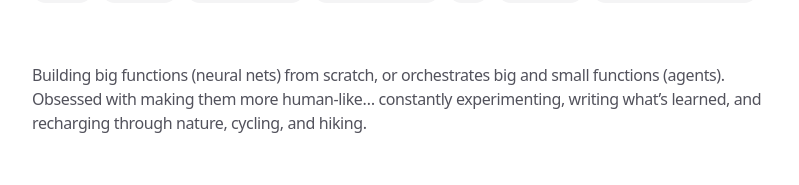
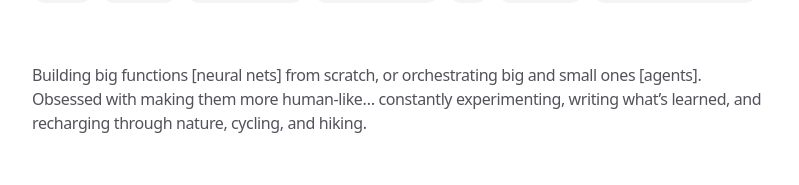
Before and after one commit to REDDITARUN/REDDITARUN.github.io, a Next.js app: page / in a window 1280 px wide. Shown: the part 233-418 px from the top of the page, without its empty margins (240-1039 px from the left). Built offline with nearby package versions, Linux system fonts and the light colour scheme.

Commit message:
Update bio

```diff
--- a/app/page.tsx
+++ b/app/page.tsx
@@ -128,7 +128,7 @@ export default function Personal() {
       >
         <div className="flex-1">
           <p className="text-zinc-600 dark:text-zinc-400">
-          Building big functions (neural nets) from scratch, or orchestrates big and small functions (agents).
+          Building big functions [neural nets] from scratch, or orchestrating big and small ones [agents].
           Obsessed with making them more human-like… constantly experimenting, writing what’s learned, and recharging through nature, cycling, and hiking.
           </p>
         </div>
```
